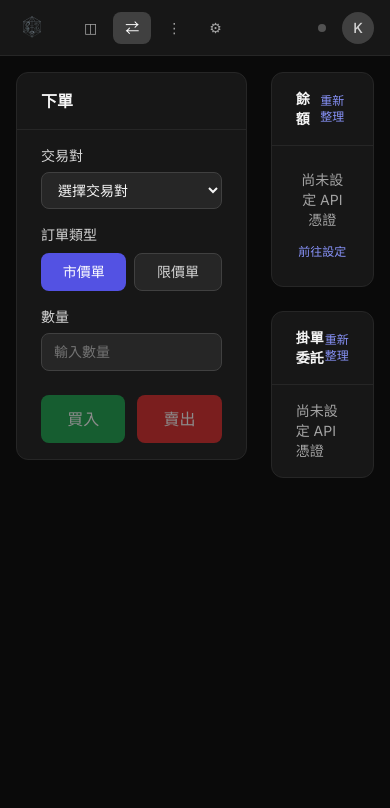
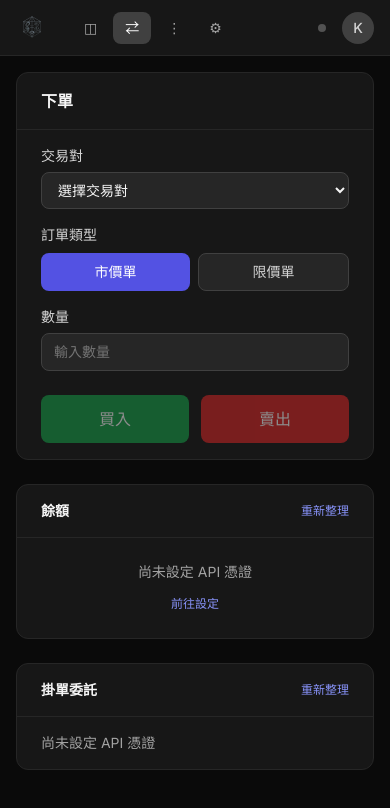
Before and after one commit to kyle0903/bito_order, a Next.js app in the folder web/: page /trading in a window 390 px wide. Shown: the top 808 px of the page. Built offline with nearby package versions, Linux system fonts and the light colour scheme.

Commit message:
調整交易介面的手機版面，以及隱藏資產預設改為false

```diff
--- a/web/app/page.tsx
+++ b/web/app/page.tsx
@@ -46,7 +46,7 @@ export default function Home() {
   const [notionNotConfigured, setNotionNotConfigured] = useState(false);
   const [exchangeRates, setExchangeRates] = useState<ExchangeRates | null>(null);
   const [fearGreed, setFearGreed] = useState<FearGreedData | null>(null);
-  const [showAmounts, setShowAmounts] = useState(true);
+  const [showAmounts, setShowAmounts] = useState(false);
   const [chartMode, setChartMode] = useState<'value' | 'cost'>('value');
 
   // 從 localStorage 讀取顯示狀態
--- a/web/app/trading/page.tsx
+++ b/web/app/trading/page.tsx
@@ -236,9 +236,9 @@ export default function TradingPage() {
 
   return (
     <DashboardLayout title="交易">
-      <div className="grid grid-cols-3 gap-6">
+      <div className="grid grid-cols-1 lg:grid-cols-3 gap-6">
         {/* 左側：交易表單 */}
-        <div className="col-span-2">
+        <div className="lg:col-span-2">
           <Card>
             <CardHeader>
               <h3 className="text-base font-semibold text-neutral-100">下單</h3>
```
